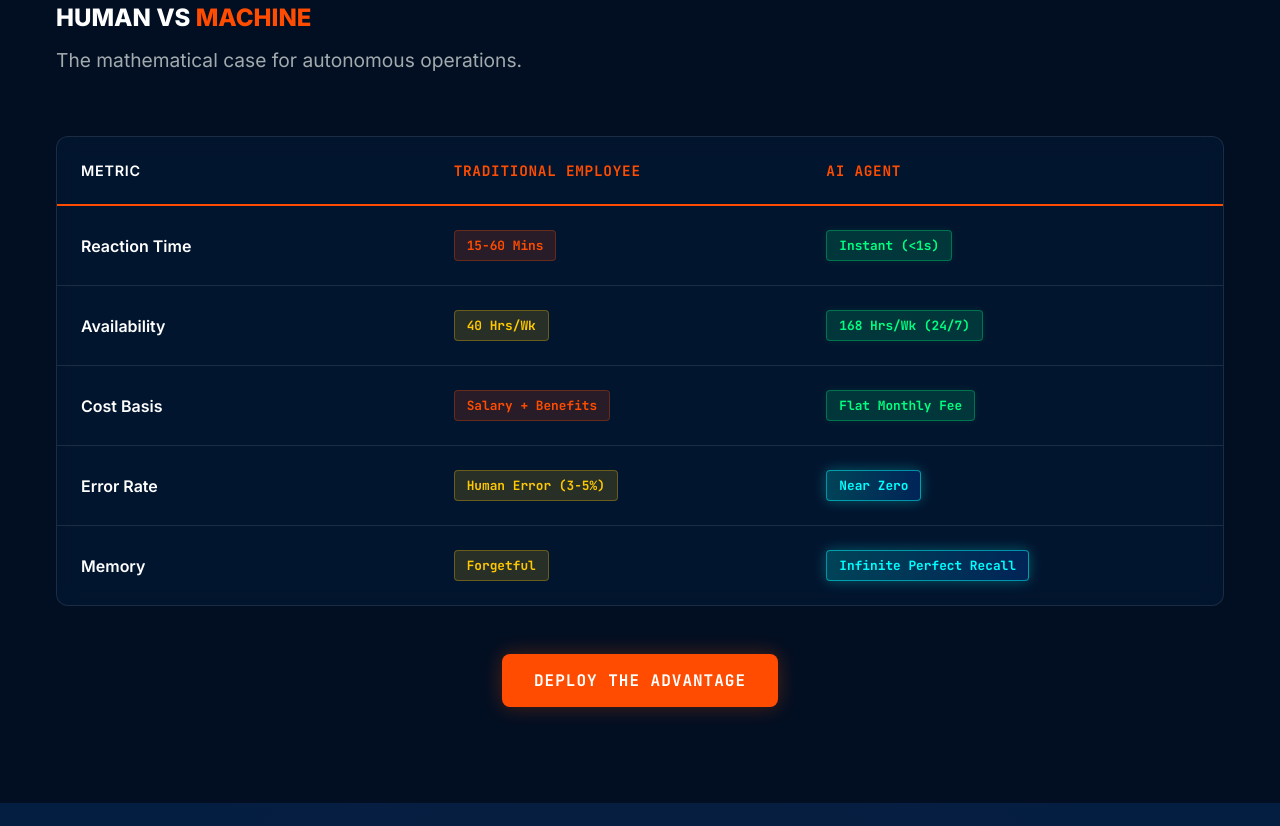
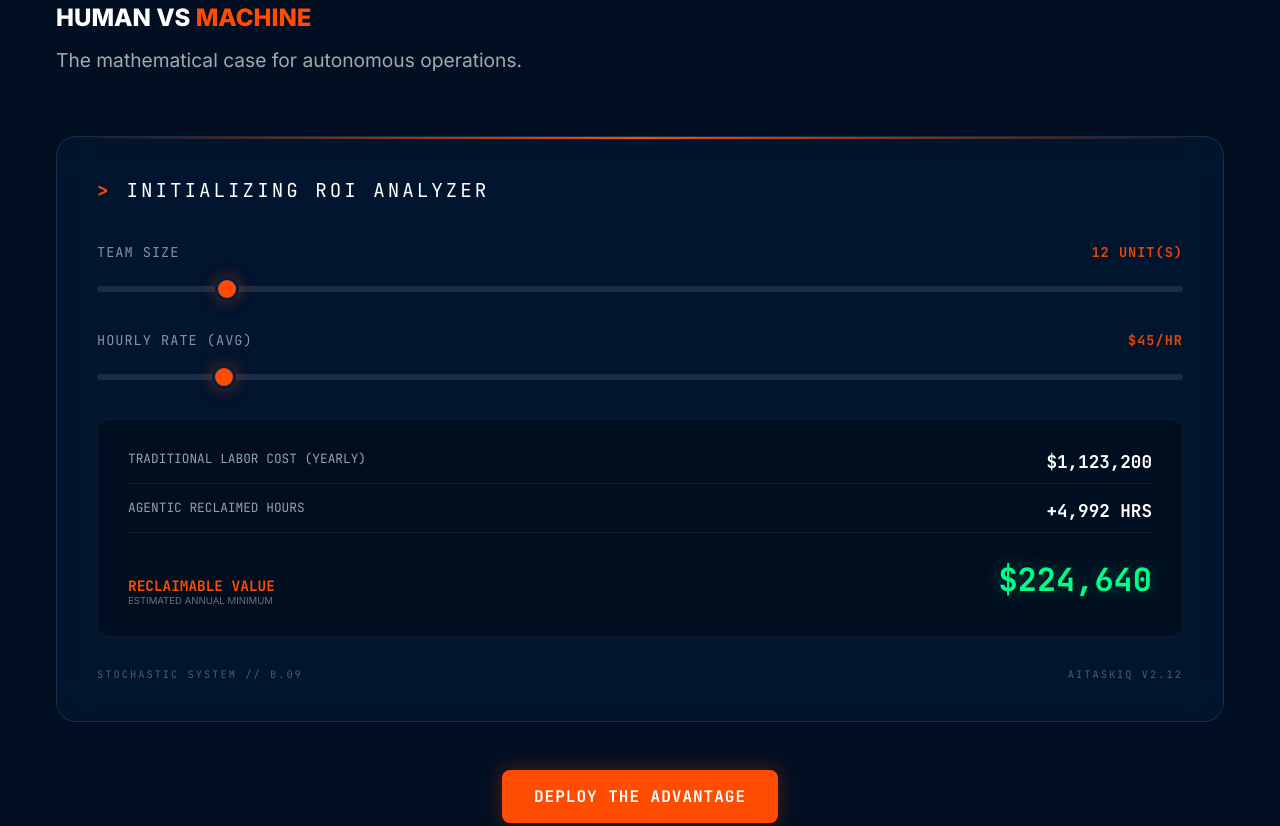
Before and after one commit to FraserYoung79/aitaskiq-site, a plain HTML site: page hybrid_v1/public/index.html in a window 1280 px wide. Shown: the part 936-1762 px from the top of the page. Drawn offline with Linux system fonts and the light colour scheme.

Commit message:
feat(frontend): integrate interactive ROI slider and fix header checkbox visibility

```diff
--- a/hybrid_v1/public/index.html
+++ b/hybrid_v1/public/index.html
@@ -163,48 +163,52 @@
         </div>
 
         <div class="roi-container">
-            <div class="comparison-table glass-panel">
-                <div class="table-header">
-                    <div class="col-metric">METRIC</div>
-                    <div class="col-human">TRADITIONAL EMPLOYEE</div>
-                    <div class="col-ai">AI AGENT</div>
+            <!-- ROI CALCULATOR START -->
+            <div class="roi-calc-card">
+                <div class="calc-title">INITIALIZING ROI ANALYZER</div>
+
+                <div class="calc-input-group">
+                    <div class="calc-label">
+                        <span class="label-text">TEAM SIZE</span>
+                        <span class="label-val" id="teamSizeVal">12 UNIT(S)</span>
+                    </div>
+                    <input type="range" id="teamSize" class="roi-slider" min="1" max="100" value="12">
                 </div>
 
-                <!-- Row 1: Speed -->
-                <div class="table-row">
-                    <div class="col-metric">Reaction Time</div>
-                    <div class="col-human"><span class="status-badge bad">15-60 Mins</span></div>
-                    <div class="col-ai"><span class="status-badge good">Instant (&lt;1s)</span></div>
+                <div class="calc-input-group">
+                    <div class="calc-label">
+                        <span class="label-text">HOURLY RATE (AVG)</span>
+                        <span class="label-val" id="hourlyRateVal">$45/HR</span>
+                    </div>
+                    <input type="range" id="hourlyRate" class="roi-slider" min="20" max="250" step="5" value="45">
                 </div>
 
-                <!-- Row 2: Availability -->
-                <div class="table-row">
-                    <div class="col-metric">Availability</div>
-                    <div class="col-human"><span class="status-badge warn">40 Hrs/Wk</span></div>
-                    <div class="col-ai"><span class="status-badge good">168 Hrs/Wk (24/7)</span></div>
+                <div class="calc-results">
+                    <div class="calc-result-item">
+                        <span class="calc-res-label">Traditional Labor Cost (Yearly)</span>
+                        <span class="calc-res-val" id="laborCost">$1,123,200</span>
+                    </div>
+                    <div class="calc-result-item">
+                        <span class="calc-res-label">Agentic reclaimed hours</span>
+                        <span class="calc-res-val" id="hours">+4,992 HRS</span>
+                    </div>
+                    <div class="calc-result-item" style="margin-top: 25px; border: none; align-items: baseline;">
+                        <div style="display: flex; flex-direction: column;">
+                            <span class="calc-res-label"
+                                style="color: var(--accent-orange); opacity: 1; font-weight: bold; font-size: 0.9rem;">RECLAIMABLE
+                                VALUE</span>
+                            <span style="font-size: 0.6rem; opacity: 0.4;">ESTIMATED ANNUAL MINIMUM</span>
+                        </div>
+                        <span class="calc-res-val roi-highlight" id="roi">$224,640</span>
+                    </div>
                 </div>
 
-                <!-- Row 3: Cost -->
-                <div class="table-row">
-                    <div class="col-metric">Cost Basis</div>
-                    <div class="col-human"><span class="status-badge bad">Salary + Benefits</span></div>
-                    <div class="col-ai"><span class="status-badge good">Flat Monthly Fee</span></div>
-                </div>
-
-                <!-- Row 4: Accuracy -->
-                <div class="table-row">
-                    <div class="col-metric">Error Rate</div>
-                    <div class="col-human"><span class="status-badge warn">Human Error (3-5%)</span></div>
-                    <div class="col-ai"><span class="status-badge infinite">Near Zero</span></div>
-                </div>
-
-                <!-- Row 5: Memory -->
-                <div class="table-row">
-                    <div class="col-metric">Memory</div>
-                    <div class="col-human"><span class="status-badge warn">Forgetful</span></div>
-                    <div class="col-ai"><span class="status-badge infinite">Infinite Perfect Recall</span></div>
+                <div class="calc-footer">
+                    <span>STOCHASTIC SYSTEM // B.09</span>
+                    <span>AITASKIQ V2.12</span>
                 </div>
             </div>
+            <!-- ROI CALCULATOR END -->
 
             <div class="text-center mt-3">
                 <a href="questionnaire.html" class="cta-button-primary">DEPLOY THE ADVANTAGE</a>
@@ -491,6 +495,40 @@
     </footer>
 
     <script src="script.js"></script>
+    <script>
+        // ROI CALCULATOR LOGIC
+        const teamSize = document.getElementById('teamSize');
+        const hourlyRate = document.getElementById('hourlyRate');
+        const teamSizeVal = document.getElementById('teamSizeVal');
+        const hourlyRateVal = document.getElementById('hourlyRateVal');
+
+        const laborCostDisplay = document.getElementById('laborCost');
+        const hoursDisplay = document.getElementById('hours');
+        const roiDisplay = document.getElementById('roi');
+
+        function updateCalculations() {
+            if (!teamSize || !hourlyRate) return;
+            const size = parseInt(teamSize.value);
+            const rate = parseInt(hourlyRate.value);
+
+            teamSizeVal.innerText = size + ' UNIT(S)';
+            hourlyRateVal.innerText = '$' + rate + '/HR';
+
+            const yearlyLaborCost = size * rate * 2080;
+            const reclaimedHours = size * 2080 * 0.20;
+            const reclaimedValue = reclaimedHours * rate;
+
+            laborCostDisplay.innerText = '$' + yearlyLaborCost.toLocaleString();
+            hoursDisplay.innerText = '+' + Math.round(reclaimedHours).toLocaleString() + ' HRS';
+            roiDisplay.innerText = '$' + Math.round(reclaimedValue).toLocaleString();
+        }
+
+        if (teamSize && hourlyRate) {
+            teamSize.addEventListener('input', updateCalculations);
+            hourlyRate.addEventListener('input', updateCalculations);
+            updateCalculations();
+        }
+    </script>
 </body>
 
 </html>
--- a/hybrid_v1/public/style.css
+++ b/hybrid_v1/public/style.css
@@ -16,11 +16,20 @@
     --glass-border: rgba(255, 255, 255, 0.1);
     --accent-orange: #FF4C00;
     /* Oilers Neon Orange */
+    --accent-green: #00ff88;
     --text-white: #ffffff;
     --text-gray: #A2AAAD;
     /* Oilers Silver */
     --font-main: 'Inter', sans-serif;
     --font-mono: 'JetBrains Mono', monospace;
+}
+
+#nav-toggle {
+    display: none !important;
+}
+
+.nav-toggle-label {
+    display: none;
 }
 
 * {
@@ -854,6 +863,151 @@ h1 {
     font-family: var(--font-mono);
 }
 
+/* ROI CALCULATOR STYLES */
+.roi-calc-card {
+    background: var(--glass-panel);
+    -webkit-backdrop-filter: blur(15px);
+    backdrop-filter: blur(15px);
+    border: 1px solid var(--glass-border);
+    border-radius: 20px;
+    padding: 40px;
+    width: 100%;
+    margin: 0 auto;
+    position: relative;
+    overflow: hidden;
+}
+
+.roi-calc-card::before {
+    content: '';
+    position: absolute;
+    top: 0;
+    left: 0;
+    right: 0;
+    height: 2px;
+    background: linear-gradient(90deg, transparent, var(--accent-orange), transparent);
+}
+
+.calc-title {
+    margin-top: 0;
+    font-size: 1.2rem;
+    text-transform: uppercase;
+    letter-spacing: 3px;
+    color: #fff;
+    margin-bottom: 40px;
+    font-family: var(--font-mono);
+    display: flex;
+    align-items: center;
+}
+
+.calc-title::before {
+    content: '>';
+    color: var(--accent-orange);
+    margin-right: 15px;
+    font-weight: bold;
+}
+
+.calc-input-group {
+    margin-bottom: 35px;
+}
+
+.calc-label {
+    display: flex;
+    justify-content: space-between;
+    margin-bottom: 15px;
+    opacity: 0.9;
+    font-size: 0.85rem;
+    letter-spacing: 1px;
+}
+
+.label-text {
+    color: rgba(255, 255, 255, 0.6);
+    font-family: var(--font-mono);
+}
+
+.label-val {
+    color: var(--accent-orange);
+    font-weight: bold;
+    font-family: var(--font-mono);
+}
+
+.roi-slider {
+    width: 100%;
+    -webkit-appearance: none;
+    background: rgba(255, 255, 255, 0.1);
+    height: 6px;
+    border-radius: 3px;
+    outline: none;
+}
+
+.roi-slider::-webkit-slider-thumb {
+    -webkit-appearance: none;
+    width: 24px;
+    height: 24px;
+    background: var(--accent-orange);
+    border: 3px solid #041E42;
+    border-radius: 50%;
+    cursor: pointer;
+    box-shadow: 0 0 15px rgba(255, 76, 0, 0.4);
+    transition: transform 0.2s cubic-bezier(0.175, 0.885, 0.32, 1.275);
+}
+
+.roi-slider::-webkit-slider-thumb:hover {
+    transform: scale(1.2);
+}
+
+.calc-results {
+    background: rgba(0, 0, 0, 0.3);
+    border-radius: 12px;
+    padding: 30px;
+    margin-top: 20px;
+    border: 1px solid rgba(255, 255, 255, 0.05);
+}
+
+.calc-result-item {
+    display: flex;
+    justify-content: space-between;
+    margin-bottom: 15px;
+    padding-bottom: 10px;
+    border-bottom: 1px solid rgba(255, 255, 255, 0.05);
+}
+
+.calc-result-item:last-child {
+    border-bottom: none;
+    margin-bottom: 0;
+    padding-bottom: 0;
+}
+
+.calc-res-label {
+    font-size: 0.8rem;
+    opacity: 0.6;
+    text-transform: uppercase;
+    font-family: var(--font-mono);
+}
+
+.calc-res-val {
+    font-weight: 700;
+    color: #fff;
+    font-size: 1.1rem;
+    font-family: var(--font-mono);
+}
+
+.roi-highlight {
+    font-size: 2rem;
+    color: var(--accent-green);
+    text-shadow: 0 0 20px rgba(0, 255, 136, 0.3);
+}
+
+.calc-footer {
+    margin-top: 30px;
+    font-size: 0.65rem;
+    opacity: 0.3;
+    display: flex;
+    justify-content: space-between;
+    text-transform: uppercase;
+    letter-spacing: 2px;
+    font-family: var(--font-mono);
+}
+
 .section-title {
     text-align: center;
     margin-bottom: 1rem;
```
